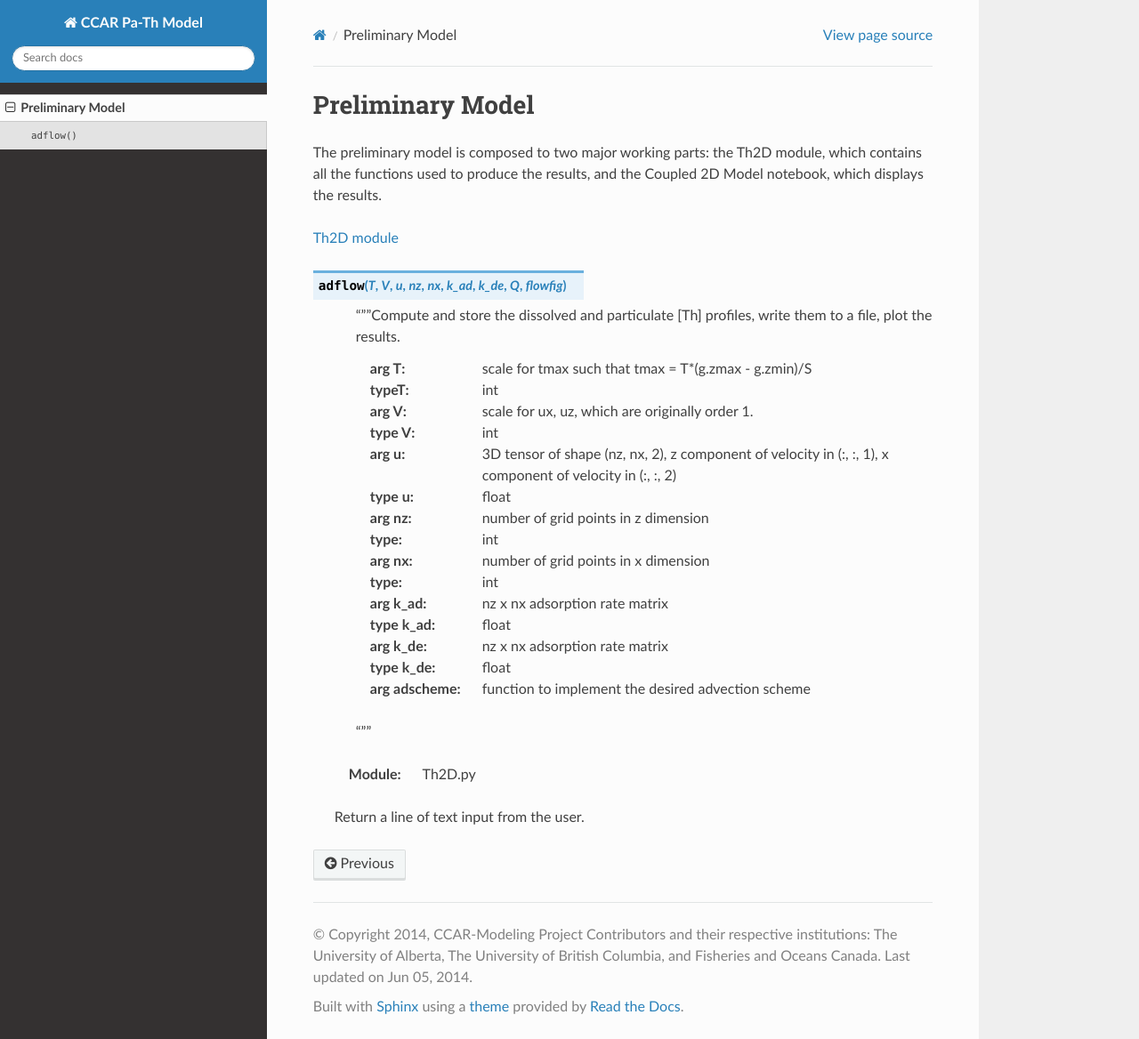
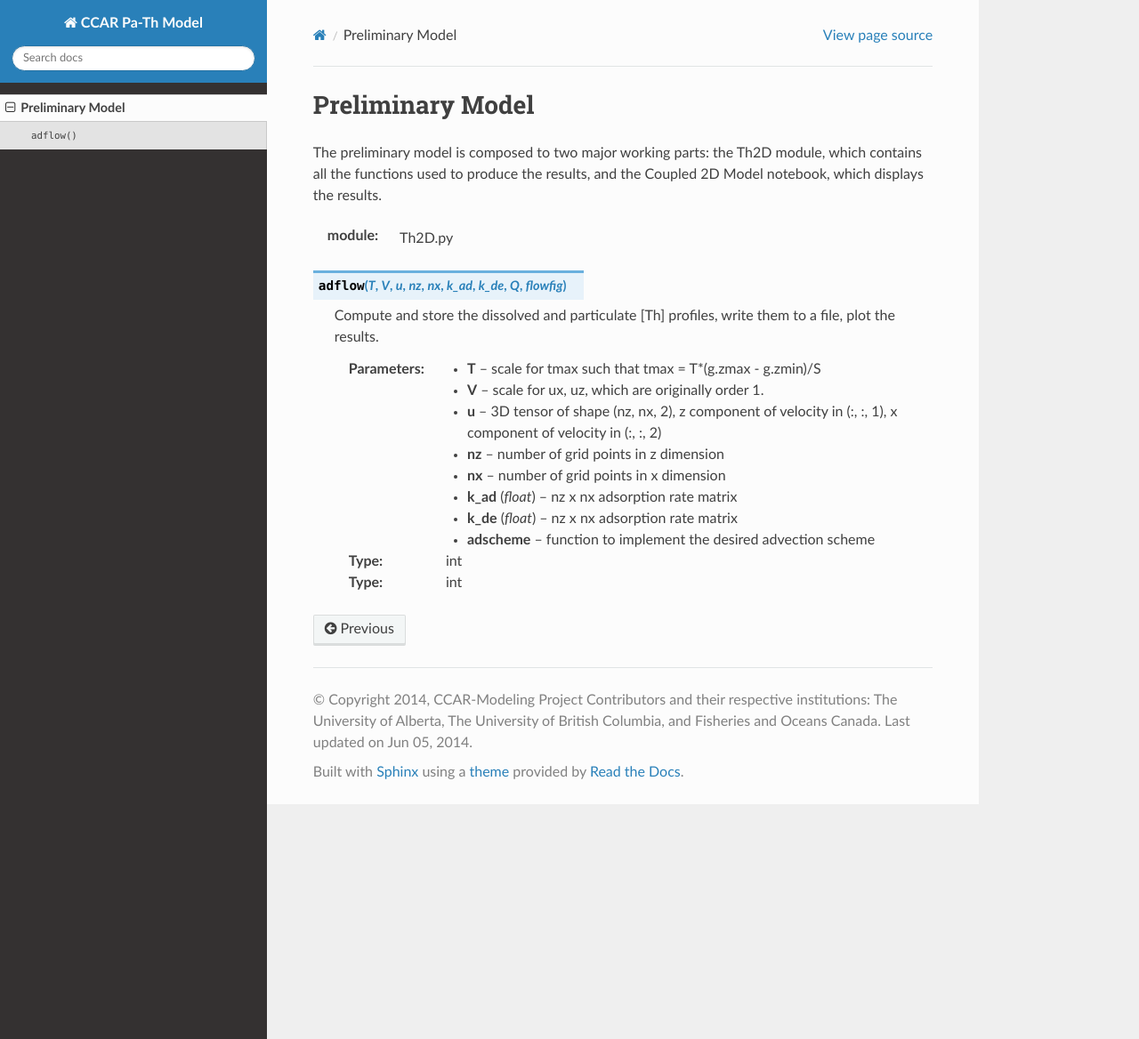
Before and after one commit to UBC-MOAD/pa-th-simple, a Sphinx documentation site: the page built from docs/prelim-model.rst, in a window 1280 px wide and 1168 px high. Shown: the whole window at 89% size. Built offline with Sphinx 7.4.7 and the Read the Docs theme 2.0.0, drawn with Linux system fonts in a browser that asks for light colours.

Commit message:
updated doc.

```diff
--- a/docs/prelim-model.rst
+++ b/docs/prelim-model.rst
@@ -4,21 +4,18 @@ Preliminary Model
 
 The preliminary model is composed to two major working parts: the Th2D module, which contains all the functions used to produce the results, and the Coupled 2D Model notebook, which displays the results.
 
-`Th2D module <http://ccar-modeling-pa-th.readthedocs.org/en/latest/prelim-model/Th2Dmodule/.html>`_
+:module: Th2D.py
 
 .. function:: adflow(T, V, u, nz, nx, k_ad, k_de, Q, flowfig)
 
-	"""Compute and store the dissolved and particulate [Th] profiles,
+	Compute and store the dissolved and particulate [Th] profiles,
 	write them to a file, plot the results.
 
 	:arg T: scale for tmax such that tmax = T*(g.zmax - g.zmin)/S
-	:typeT: int
 
 	:arg V: scale for ux, uz, which are originally order 1.
-	:type V: int
 
 	:arg u: 3D tensor of shape (nz, nx, 2), z component of velocity in (:, :, 1), x component of velocity in (:, :, 2)
-	:type u: float
 
 	:arg nz: number of grid points in z dimension
 	:type: int
@@ -33,8 +30,3 @@ The preliminary model is composed to two major working parts: the Th2D module, w
 	:type k_de: float
 
 	:arg adscheme: function to implement the desired advection scheme
-	"""
-
-   :module: Th2D.py
-
-   Return a line of text input from the user.
```
